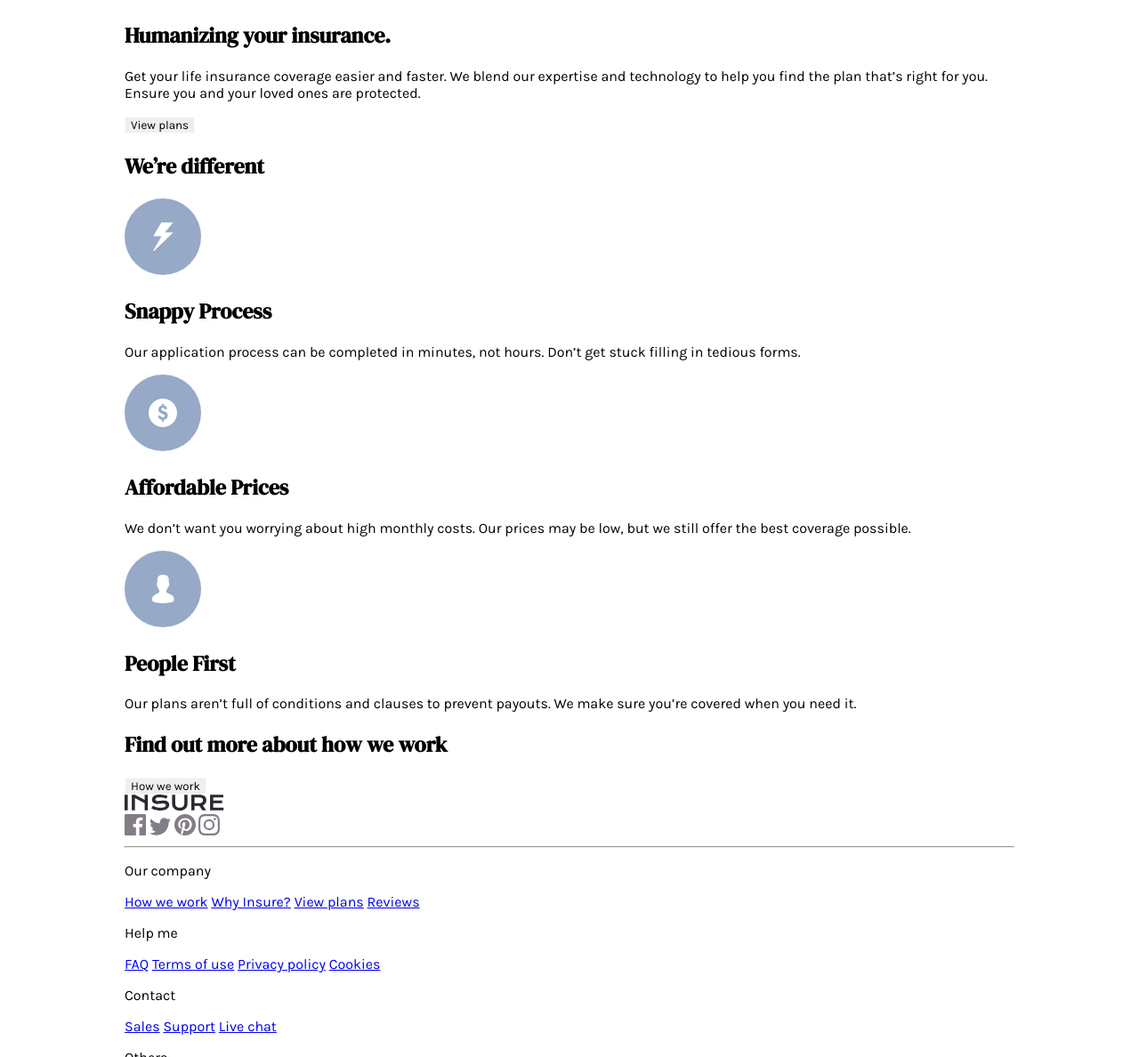
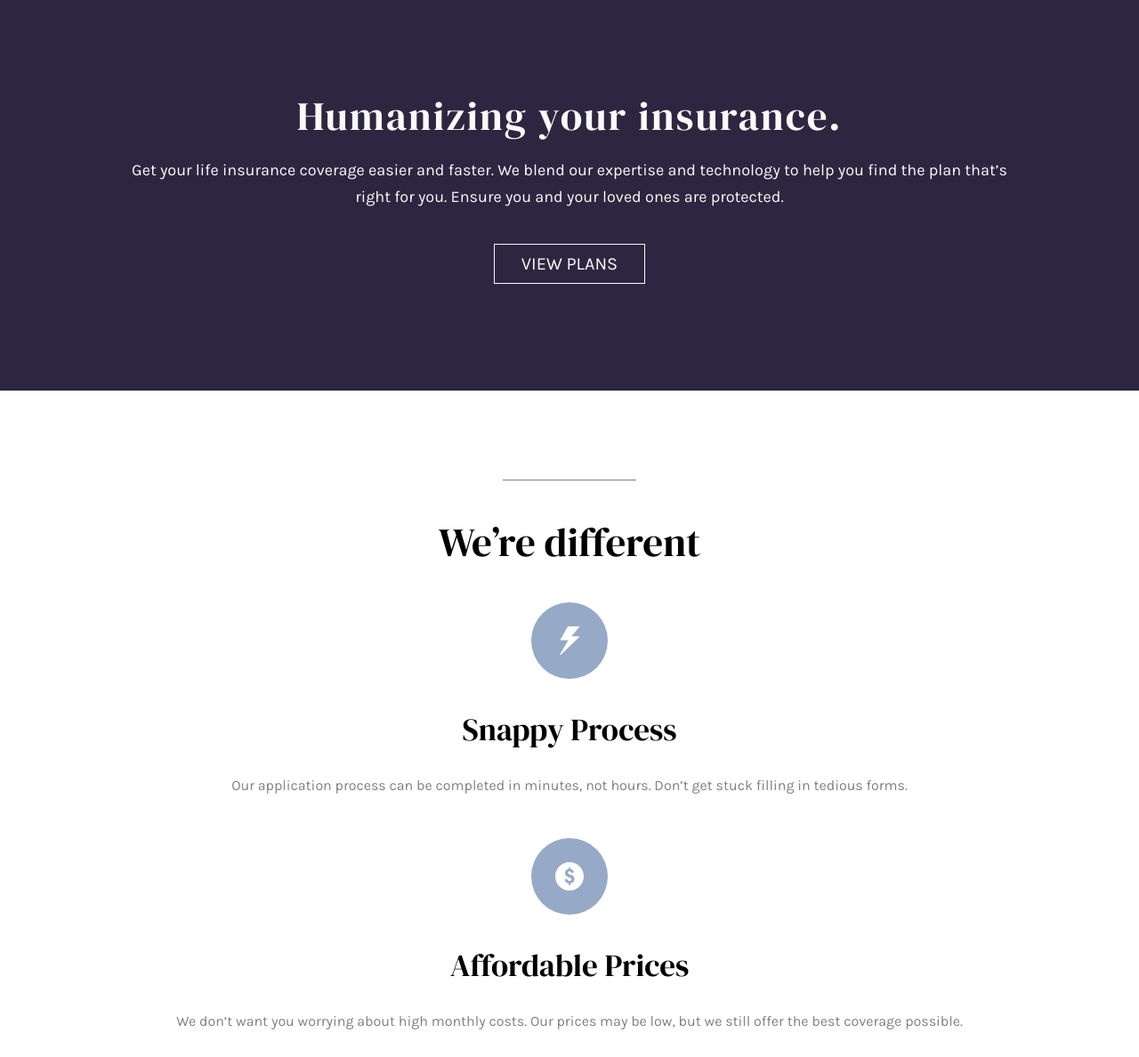
Before and after one commit to Md-Akram/insureLandingPage, a plain HTML site: page index.html in a window 1280 px wide. Shown: the part 1612-2800 px from the top of the page at 89% size. Drawn offline with Linux system fonts and the light colour scheme.

Commit message:
Add files via upload

```diff
--- a/index.html
+++ b/index.html
@@ -141,27 +141,27 @@
         </div>
         <hr />
         <div class="footer-bottom">
-          <div class="bottom-1">
+          <div class="fnav bottom-1">
             <p>Our company</p>
             <a href="#">How we work</a>
             <a href="#">Why Insure?</a>
             <a href="#">View plans</a>
             <a href="#">Reviews</a>
           </div>
-          <div class="bottom-2">
+          <div class="fnav bottom-2">
             <p>Help me</p>
             <a href="#">FAQ</a>
             <a href="#"> Terms of use</a>
             <a href="#">Privacy policy</a>
             <a href="#">Cookies</a>
           </div>
-          <div class="bottom-3">
+          <div class="fnav bottom-3">
             <p>Contact</p>
             <a href="#">Sales</a>
             <a href="#">Support</a>
             <a href="#">Live chat</a>
           </div>
-          <div class="bottom-4">
+          <div class="fnav bottom-4">
             <p>Others</p>
             <a href="#">Careers</a>
             <a href="#">Press</a>
@@ -175,7 +175,7 @@
       Challenge by
       <a href="https://www.frontendmentor.io?ref=challenge" target="_blank"
         >Frontend Mentor</a
-      >. Coded by <a href="github.com/md-akram">AKRAM</a>.
+      >. Coded by <a href="https://github.com/md-akram">AKRAM</a>.
     </div>
     <script src="script.js"></script>
   </body>
--- a/script.js
+++ b/script.js
@@ -1,9 +1,12 @@
 const hamburger = document.getElementById('hamburger')
 const mobileNav = document.getElementById('mobile-nav')
 
-console.log(mobileNav)
+hamburger.addEventListener('click', () => {
+  mobileNav.classList.toggle('expand')
 
-hamburger.addEventListener('click', () => {
-  console.log(mobileNav.classList)
-  mobileNav.classList.toggle('expand')
+  if (hamburger.attributes.src.value === 'images/icon-hamburger.svg') {
+    hamburger.attributes.src.value = 'images/icon-close.svg'
+  } else {
+    hamburger.attributes.src.value = 'images/icon-hamburger.svg'
+  }
 })
--- a/style.css
+++ b/style.css
@@ -73,15 +73,141 @@ header > .container > .desktop-nav {
   font-size: 25px;
   text-transform: uppercase;
   margin: 10px 0;
-  padding: 10px 100px;
+  padding: 10px 20px;
 }
 
 .btn {
   border: 1px solid var(--VeryLightGray);
 }
+.mobile-intro-section {
+  color: var(--VeryLightGray);
+  background-color: var(--DarkViolet);
+  background-image: url(images/bg-pattern-intro-right-mobile.svg);
+  background-repeat: no-repeat;
+  background-position-x: right;
+  background-position-y: 150vh;
+}
 
 .mobile-intro-section > img {
   width: 100%;
+}
+.mobile-intro-section > .container {
+  padding: 100px 0;
+  text-align: center;
+}
+h1 {
+  font-size: 45px;
+
+  font-weight: 400;
+}
+.mobile-intro-section > .container > h1 {
+  margin: 0;
+  padding: 0;
+  line-height: 55px;
+  letter-spacing: 2px;
+}
+.mobile-intro-section > .container > p {
+  font-size: 18px;
+  line-height: 30px;
+  font-weight: 400;
+}
+.mobile-intro-section > .container > button {
+  margin: 20px 0;
+  padding: 10px 30px;
+  color: var(--VeryLightGray);
+  background-color: var(--DarkViolet);
+  font-size: 20px;
+  cursor: pointer;
+  text-transform: uppercase;
+}
+
+.description-section {
+  margin: 100px 0;
+}
+.description-section > .container {
+  text-align: center;
+}
+.horizontal-line {
+  height: 1px;
+  width: 150px;
+  margin: 30px auto;
+  background-color: var(--DarkGrayishViolet);
+}
+.desc {
+  margin-bottom: 50px;
+}
+.desc > h2 {
+  font-size: 35px;
+  font-weight: 400;
+}
+.desc > p {
+  color: var(--DarkGrayishViolet);
+}
+
+.how-we-work-section {
+  background-color: var(--DarkViolet);
+  color: var(--VeryLightGray);
+  text-align: center;
+  margin: 150px auto;
+  padding: 60px 0px;
+  background-image: url(images/bg-pattern-how-we-work-mobile.svg);
+  background-repeat: no-repeat;
+  background-position: top right;
+}
+.how-we-work-section > h1 {
+  margin: 0;
+}
+.how-we-work-section > button {
+  margin: 20px 0;
+  padding: 10px 20px;
+  font-size: 20px;
+  background-color: var(--DarkViolet);
+  color: var(--VeryLightGray);
+  cursor: pointer;
+}
+
+footer {
+  background-color: var(--VeryLightGray);
+  padding: 100px 0;
+  background-image: url(images/bg-pattern-footer-mobile.svg);
+  background-repeat: no-repeat;
+  background-position: top;
+  background-size: contain;
+  padding-bottom: 30px;
+}
+footer > .container {
+  text-align: center;
+}
+.footer-top > img {
+  margin: 10px 0;
+}
+.footer-top > .icons {
+  margin: 10px 0 20px 0;
+}
+.icons > a {
+  margin: 0 10px;
+}
+
+.fnav {
+  margin-top: 30px;
+  display: flex;
+  flex-direction: column;
+  align-items: center;
+  justify-content: center;
+}
+
+.fnav > p {
+  margin: 10px 0;
+  color: var(--DarkGrayishViolet);
+  font-size: 18px;
+  text-transform: uppercase;
+}
+.fnav > a {
+  text-decoration: none;
+  font-size: 16px;
+  margin: 5px 0;
+  font-weight: 700;
+  color: var(--DarkViolet);
 }
 
 .desktop-intro-section {
```
